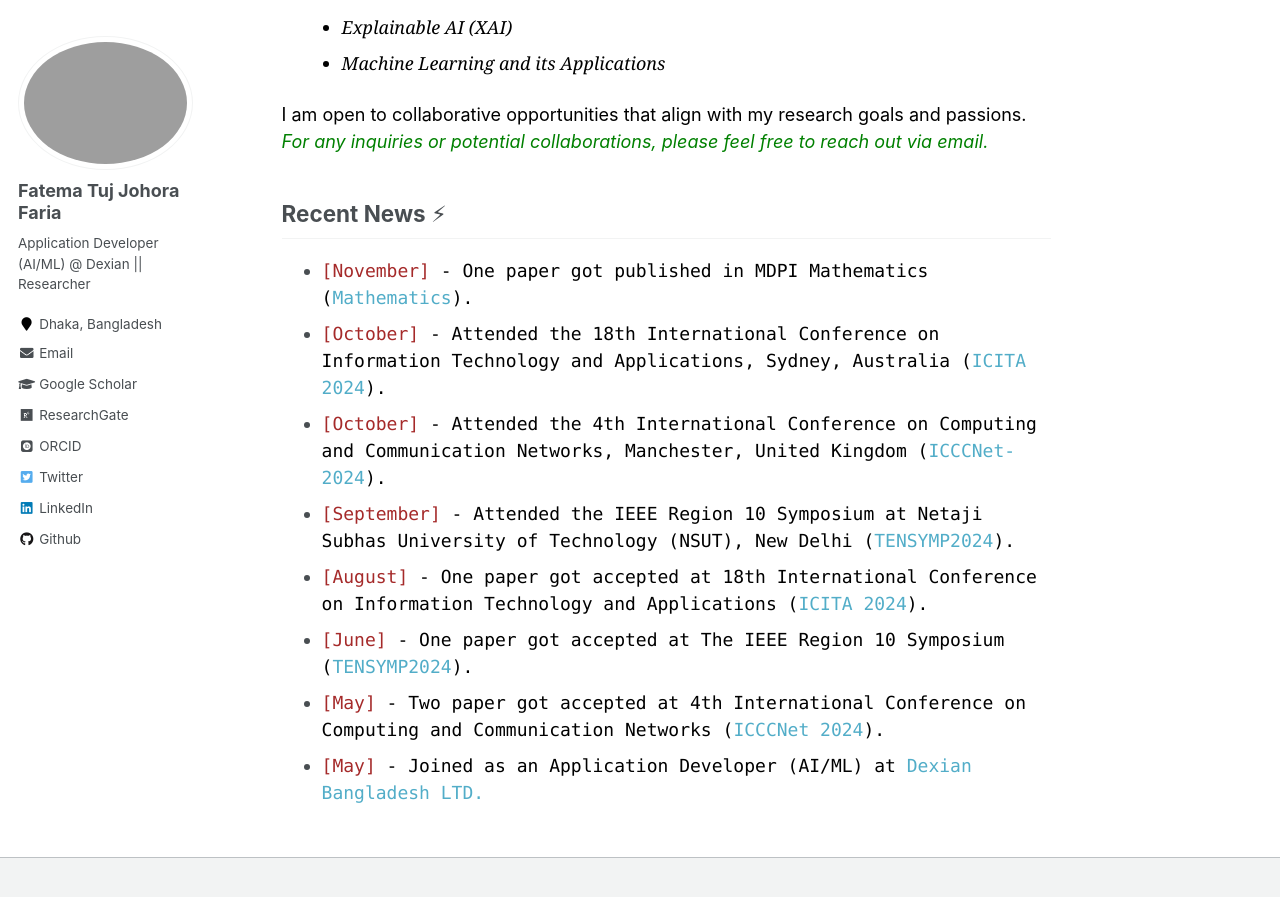
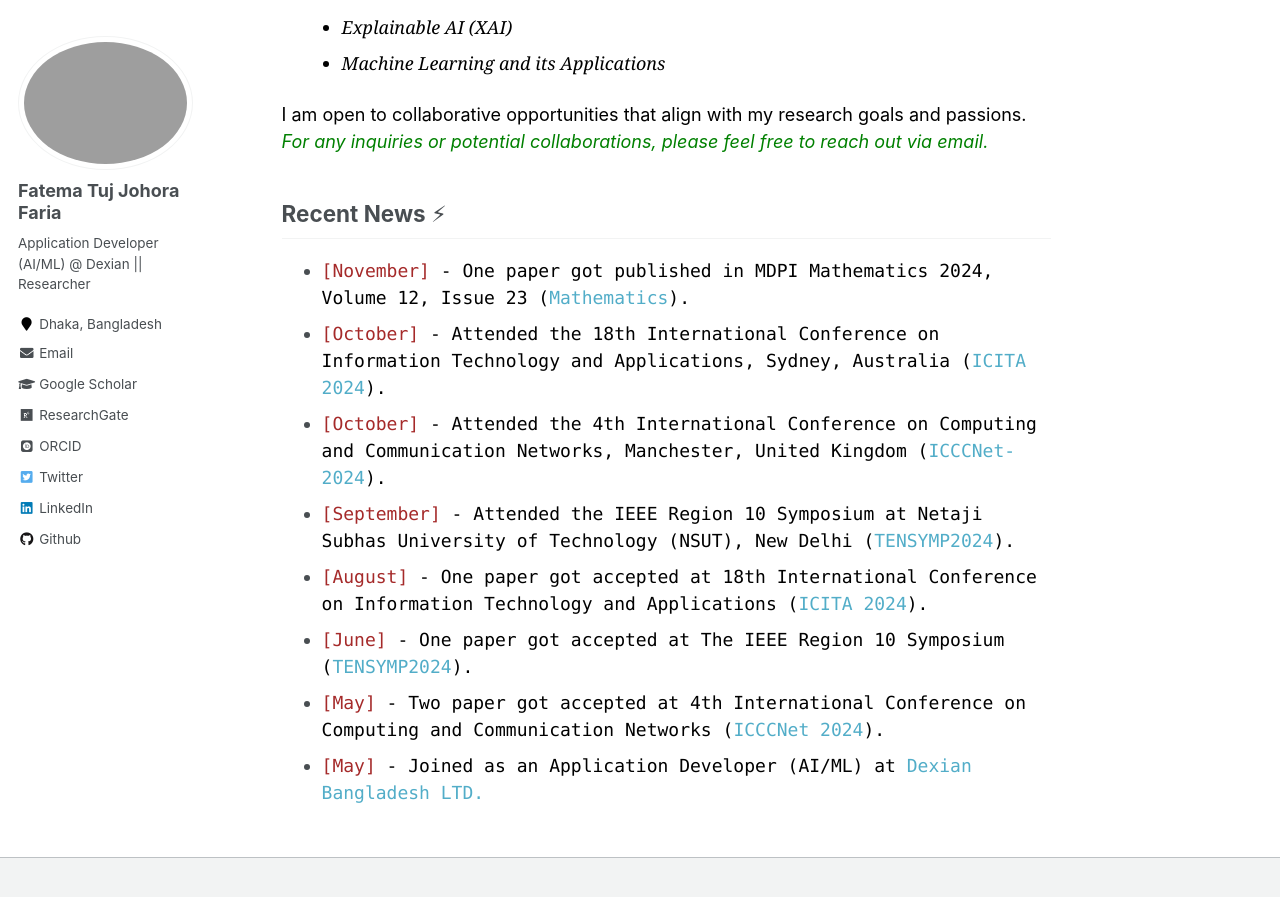
Before and after one commit to fatemafaria142/fatemafaria142.github.io, a Jekyll site: the page built from _pages/about.md, in a window 1280 px wide and 900 px high, scrolled down 656 px. Shown: the top 897 px of the window. Built offline with Jekyll 4.4.1, drawn with Linux system fonts in a browser that asks for light colours; some web fonts are replaced.

Commit message:
Changed to About

```diff
--- a/_pages/about.md
+++ b/_pages/about.md
@@ -33,7 +33,7 @@
 <p style="color:black; display:inline;">I am open to collaborative opportunities that align with my research goals and passions. <span style="color:green; display:inline;"><em> For any inquiries or potential collaborations, please feel free to reach out via email.</em></span> </p>
 
 ## Recent News ⚡
-+ <span style="font-family:Monaco; color:black;"><span style="color:brown">[November]</span> -  One paper got published in MDPI Mathematics ([Mathematics](https://www.mdpi.com/journal/mathematics)).
++ <span style="font-family:Monaco; color:black;"><span style="color:brown">[November]</span> -  One paper got published in MDPI Mathematics 2024, Volume 12, Issue 23 ([Mathematics](https://www.mdpi.com/journal/mathematics)).
 + <span style="font-family:Monaco; color:black;"><span style="color:brown">[October]</span> - Attended the 18th International Conference on Information Technology and Applications, Sydney, Australia ([ICITA 2024](https://icita.world/?__im-rgVYHazg=104405410931315538#/)).
 + <span style="font-family:Monaco; color:black;"><span style="color:brown">[October]</span> - Attended the 4th International Conference on Computing and Communication Networks, Manchester, United Kingdom ([ICCCNet-2024](https://icccn.co.uk/)).
 + <span style="font-family:Monaco; color:black;"><span style="color:brown">[September]</span> - Attended the IEEE Region 10 Symposium at Netaji Subhas University of Technology (NSUT), New Delhi ([TENSYMP2024](https://ieeedelhi-tensymp2024.org/)).
```
